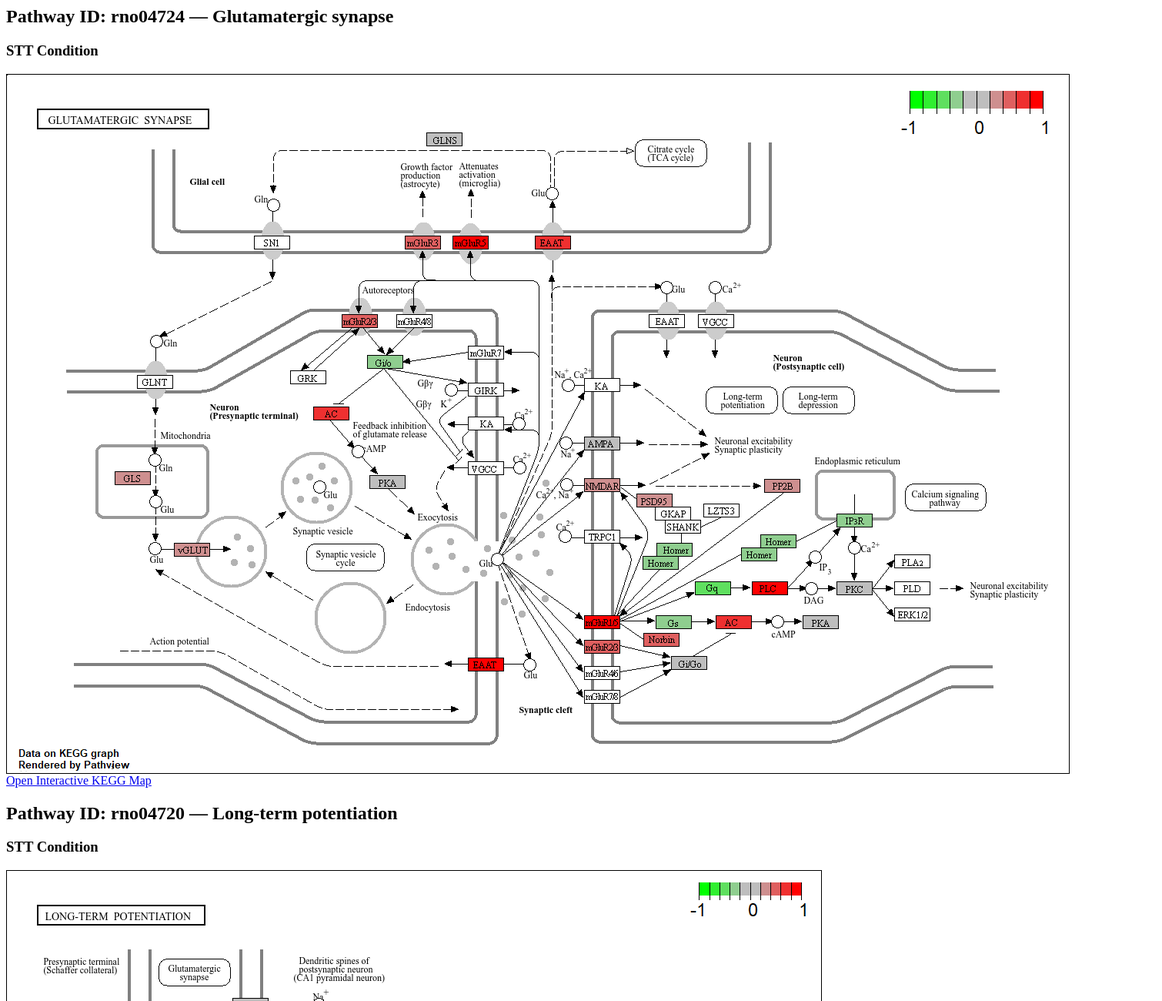
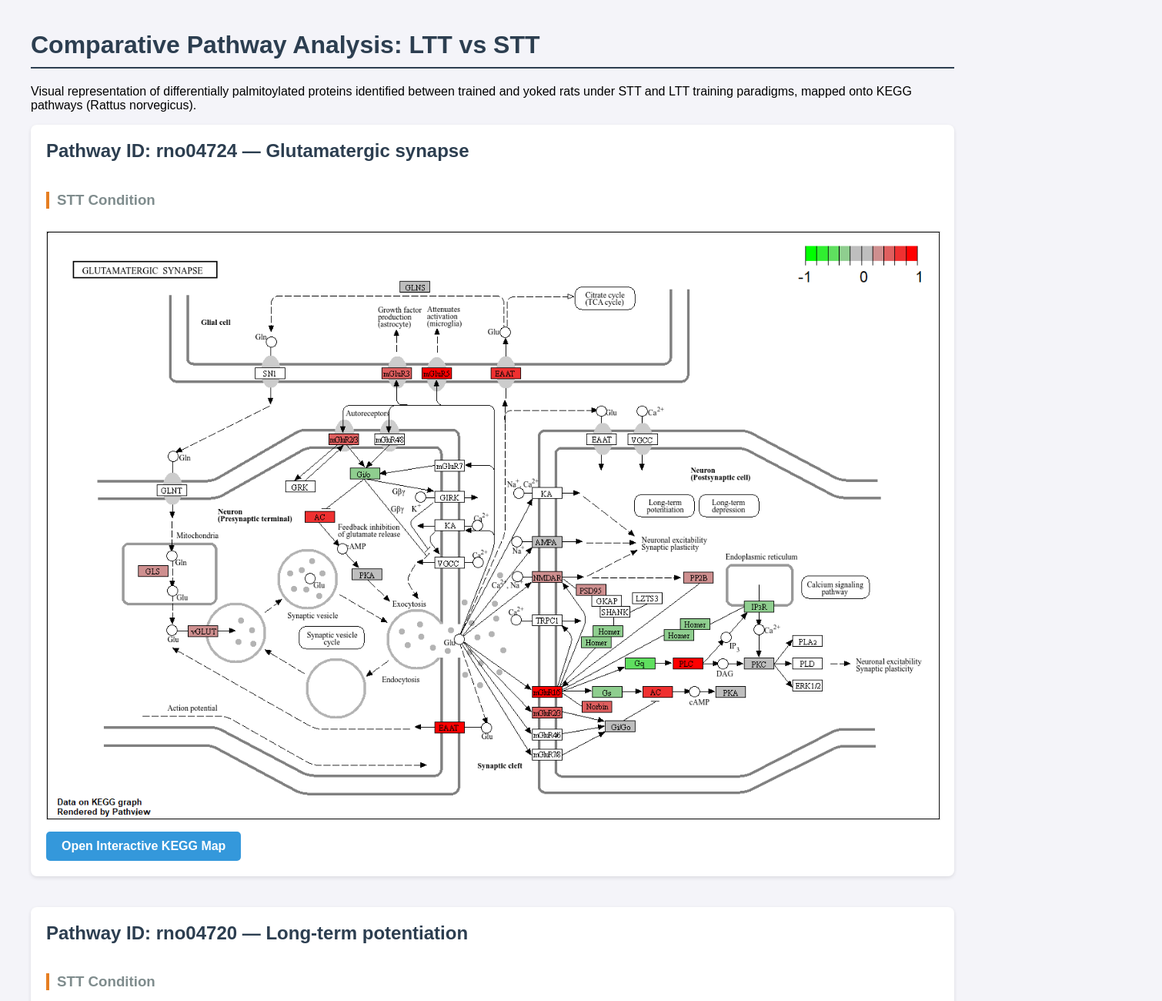
Before and after one commit to TomaszWojtowicz-coder/KEGG, a plain HTML site: page index.html in a window 1280 px wide. Shown: the top 1300 px of the page at 77% size, 1510 px wide, since content can reach past the window. Drawn offline with Linux system fonts and the light colour scheme.

Commit message:
Update index.html

```diff
--- a/index.html
+++ b/index.html
@@ -1,4 +1,81 @@
-<!-- STT ONLY -->
+<html>
+<head>
+  <title>KEGG Pathway Analysis Report</title>
+  <style>
+    body {
+      font-family: Arial, sans-serif;
+      margin: 40px;
+      background-color: #f4f4f9;
+    }
+
+    h1 {
+      color: #2c3e50;
+      border-bottom: 2px solid #2c3e50;
+      padding-bottom: 10px;
+    }
+
+    .pathway-container {
+      background: white;
+      padding: 20px;
+      margin-bottom: 40px;
+      border-radius: 8px;
+      box-shadow: 0 2px 5px rgba(0,0,0,0.1);
+    }
+
+    .comparison {
+      display: flex;
+      gap: 20px;
+      flex-wrap: wrap;
+    }
+
+    .img-box {
+      flex: 1;
+      min-width: 450px;
+    }
+
+    img {
+      max-width: 100%;
+      height: auto;
+      border: 1px solid #ddd;
+      margin-top: 10px;
+    }
+
+    .kegg-link {
+      display: inline-block;
+      margin-top: 15px;
+      padding: 10px 20px;
+      background: #3498db;
+      color: white;
+      text-decoration: none;
+      border-radius: 5px;
+      font-weight: bold;
+    }
+
+    .kegg-link:hover {
+      background: #2980b9;
+    }
+
+    h2 {
+      color: #2c3e50;
+      margin-top: 0;
+    }
+
+    h3 {
+      color: #7f8c8d;
+      border-left: 4px solid #e67e22;
+      padding-left: 10px;
+    }
+  </style>
+</head>
+
+<body>
+
+  <h1>Comparative Pathway Analysis: LTT vs STT</h1>
+  <p>
+    Visual representation of differentially palmitoylated proteins identified between trained and yoked rats under STT and LTT training paradigms, mapped onto KEGG pathways (Rattus norvegicus).
+  </p><!-- STT ONLY -->
+
+
 <div class='pathway-container'>
   <h2>Pathway ID: rno04724 — Glutamatergic synapse</h2>
 
```
